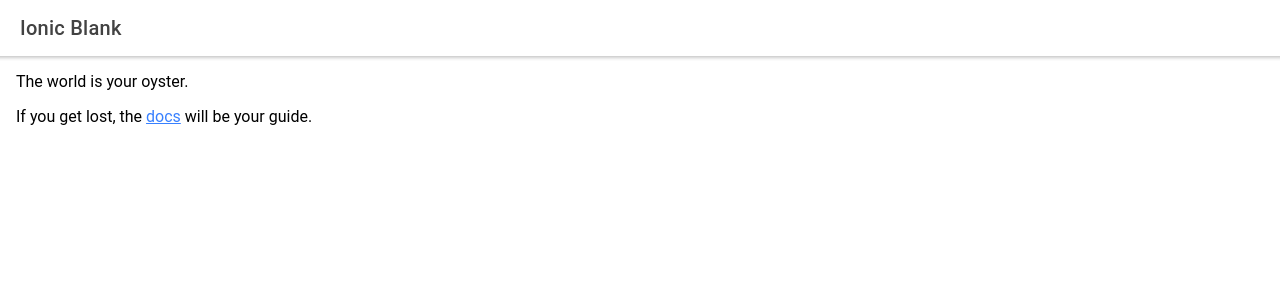
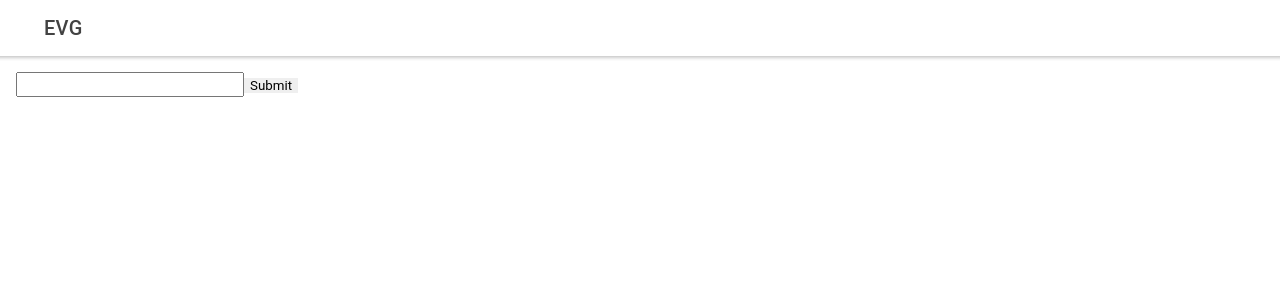
Before and after one commit to ruairitobrien/evg-ui, a React (Create React App) app: page /home in a window 1280 px wide. Shown: the top 300 px of the page. Built offline with nearby package versions, Linux system fonts and the light colour scheme.

Commit message:
Added form to homepage

```diff
--- a/src/pages/Home.tsx
+++ b/src/pages/Home.tsx
@@ -1,26 +1,82 @@
-import { IonContent, IonHeader, IonPage, IonTitle, IonToolbar } from '@ionic/react';
-import React from 'react';
+import {
+  IonContent,
+  IonHeader,
+  IonPage,
+  IonTitle,
+  IonToolbar,
+  IonButtons,
+  IonButton
+} from '@ionic/react'
+import React from 'react'
+import { Formik, Form, Field, ErrorMessage, FormikErrors } from 'formik'
+
+const encode = (data: any) => {
+  return Object.keys(data)
+    .map(key => encodeURIComponent(key) + '=' + encodeURIComponent(data[key]))
+    .join('&')
+}
+
+interface FormValues {
+  email: string
+}
 
 const Home: React.FC = () => {
+  const initialValues: FormValues = { email: '' }
   return (
     <IonPage>
       <IonHeader>
         <IonToolbar>
-          <IonTitle>Ionic Blank</IonTitle>
+          <IonButtons slot="start">
+            <IonButton>
+              {' '}
+              <div data-netlify-identity-menu></div>
+            </IonButton>
+          </IonButtons>
+          <IonTitle>EVG</IonTitle>
         </IonToolbar>
       </IonHeader>
       <IonContent className="ion-padding">
-        The world is your oyster.
-        <p>
-          If you get lost, the{' '}
-          <a target="_blank" rel="noopener noreferrer" href="https://ionicframework.com/docs/">
-            docs
-          </a>{' '}
-          will be your guide.
-        </p>
+        <Formik
+          initialValues={initialValues}
+          validate={(values: FormValues) => {
+            const errors: FormikErrors<FormValues> = { email: '' }
+            if (!values.email) {
+              errors.email = 'Required'
+            } else if (
+              !/^[A-Z0-9._%+-]+@[A-Z0-9.-]+\.[A-Z]{2,}$/i.test(values.email)
+            ) {
+              errors.email = 'Invalid email address'
+            }
+            return errors
+          }}
+          onSubmit={(values, { setSubmitting }) => {
+            setTimeout(() => {
+              fetch('/', {
+                method: 'POST',
+                headers: {
+                  'Content-Type': 'application/x-www-form-urlencoded'
+                },
+                body: encode({ 'evg-form': 'contact', values })
+              })
+                .then(() => alert('Success!'))
+                .catch(error => alert(error))
+              setSubmitting(false)
+            }, 400)
+          }}
+        >
+          {({ isSubmitting }) => (
+            <Form>
+              <Field type="email" name="email" />
+              <ErrorMessage name="email" component="div" />
+              <button type="submit" disabled={isSubmitting}>
+                Submit
+              </button>
+            </Form>
+          )}
+        </Formik>
       </IonContent>
     </IonPage>
-  );
-};
+  )
+}
 
-export default Home;
+export default Home
```
Also changed, not shown: src/AppForm.tsx (deleted, +0 -66 lines).
